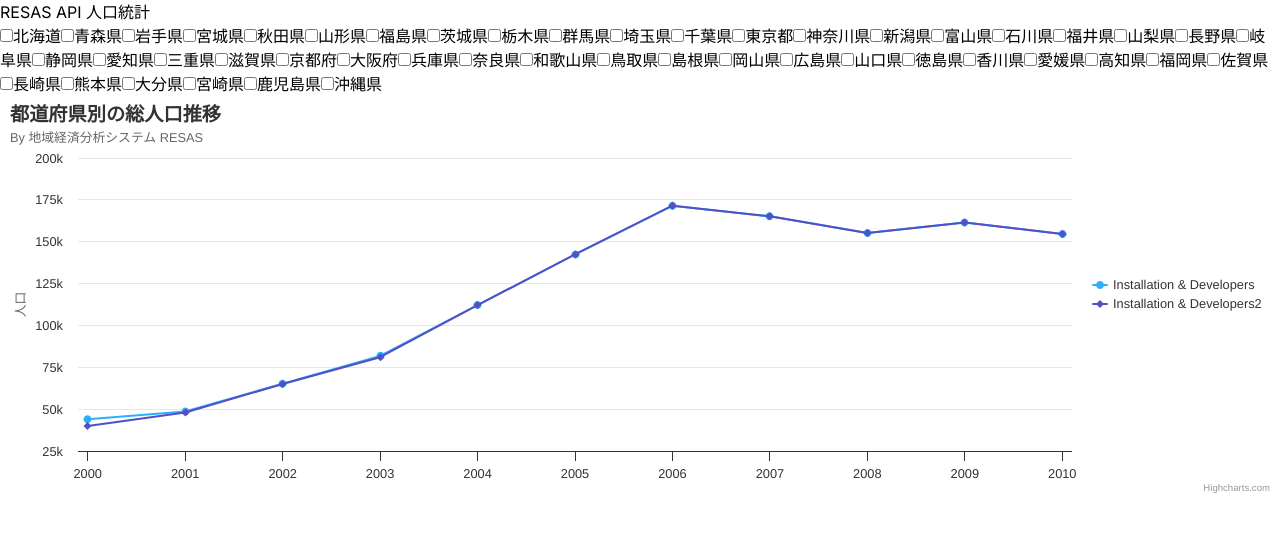
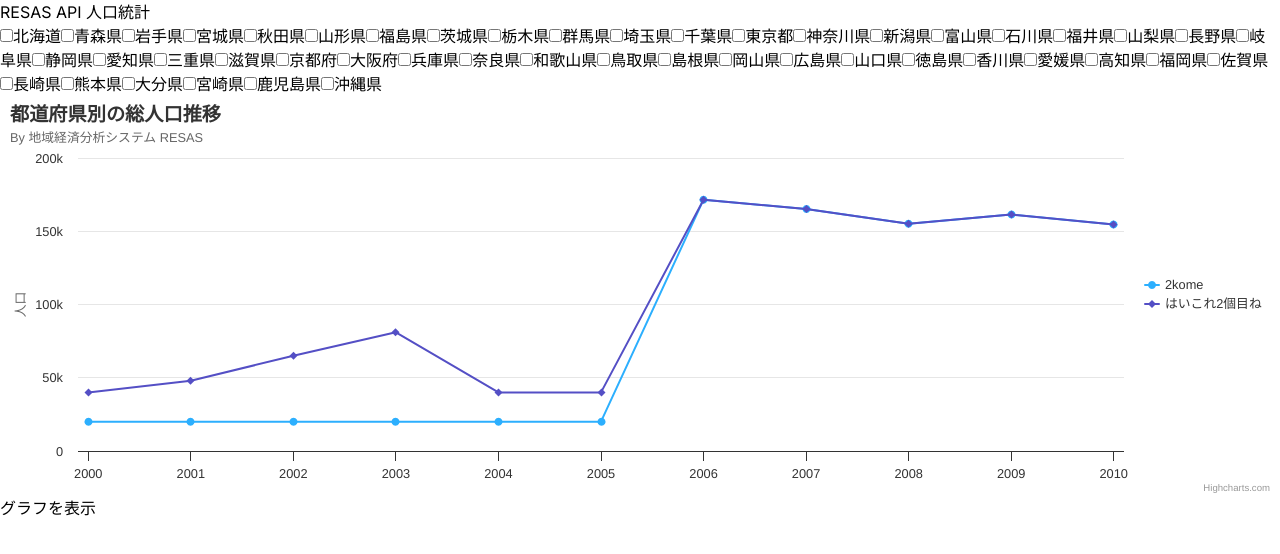
Before and after one commit to Exerea/TrendGrapfSPA_NextJS, a Next.js app in the folder trendgraph/: page / in a window 1280 px wide. Shown: the top 554 px of the page. Built offline with nearby package versions, Linux system fonts and the light colour scheme.

Commit message:
feat:Graphフォームを可変に変更

```diff
--- a/trendgraph/package.json
+++ b/trendgraph/package.json
@@ -13,6 +13,7 @@
   },
   "dependencies": {
     "highcharts": "^11.2.0",
+    "highcharts-react-official": "^3.2.1",
     "next": "14.0.4",
     "react": "^18",
     "react-dom": "^18",
--- a/trendgraph/src/app/components/GraphForm.tsx
+++ b/trendgraph/src/app/components/GraphForm.tsx
@@ -1,33 +1,16 @@
 'use client'
-import React, { useEffect } from 'react'
-import Highcharts, { ChartCallbackFunction, SeriesOptionsType, Options } from "highcharts"
+import React from 'react'
+import Highcharts, { SeriesOptionsType, Options } from "highcharts"
+import HighchartsReact, { HighchartsReactProps } from 'highcharts-react-official';
 
-/**
- * 仮データ
- */
-const values: SeriesOptionsType[] = [
-  {
-    name: 'Installation & Developers',
-    data: [43934, 48656, 65165, 81827, 112143, 142383, 171533, 165174, 155157, 161454, 154610],
-    type: 'line'
-  },
-  {
-    name: 'Installation & Developers2',
-    data: [40000, 48000, 65000, 81000, 112143, 142383, 171533, 165174, 155157, 161454, 154610],
-    type: 'line'
-  },
-];
+
 /**
  * ChartOptionを構築する
  * @param targetID 反映先要素ID
  * @returns 構築済Chartオプション
  */
-function createOptions(targetID: string): Options {
+function createOptions(values: SeriesOptionsType[]): Options {
   return {
-    chart: {
-      renderTo: targetID // ターゲット要素を指定
-    },
-
     title: {
       text: '都道府県別の総人口推移',
       align: 'left'
@@ -86,36 +69,15 @@ function createOptions(targetID: string): Options {
 }
 
 /**
- * Chartの構築
- * @param targetID 構築先要素ID
- */
-function createChart(targetID: string) {
-
-  //Chart Option構築
-  const options: Options = createOptions(targetID);
-
-  //作成後のコールバック 何もしない
-  const callback: ChartCallbackFunction = () => { };
-
-  //create Chart
-  Highcharts.chart(options, callback);
-}
-
-
-/**
  * Graphフォーム
  * {@link SelectionForm}のチェックボックスのtoggle状況で再レンダーする
  * @returns 構築済みフォーム
- */
-function GraphForm() {
+*/
+function GraphForm({ values }: { values: SeriesOptionsType[] }) {
 
-  useEffect(() => {
-    createChart('chart-container');
-  }, []);
+  const options: Options = createOptions(values);
 
-  return (
-    <div id="chart-container"></div>
-  )
+  return <HighchartsReact highcharts={Highcharts} options={options} />;
 }
 
 export default GraphForm
--- a/trendgraph/src/app/page.tsx
+++ b/trendgraph/src/app/page.tsx
@@ -1,7 +1,10 @@
+"use client"
+
 import TitleHeader from "./components/TitleHeader";
 import SelectionForm from "./components/SelectionForm";
 import GraphForm from "./components/GraphForm";
-import React from "react";
+import React, { useEffect, useState } from "react";
+import { SeriesOptionsType } from "highcharts";
 
 const pres = {
   "message": null,
@@ -151,11 +154,55 @@ const pres = {
 
 function Page() {
 
+
+  /**
+ * 仮データ
+ */
+  const values: SeriesOptionsType[] = [
+    {
+      name: 'Installation & Developers',
+      data: [43934, 48656, 65165, 81827, 112143, 142383, 171533, 165174, 155157, 161454, 154610],
+      type: 'line'
+    },
+    {
+      name: 'Installation & Developers2',
+      data: [40000, 48000, 65000, 81000, 112143, 142383, 171533, 165174, 155157, 161454, 154610],
+      type: 'line'
+    },
+  ];
+  const values2: SeriesOptionsType[] = [
+    {
+      name: '2kome',
+      data: [20000, 20000, 20000, 20000, 20000, 20000, 171533, 165174, 155157, 161454, 154610],
+      type: 'line'
+    },
+    {
+      name: 'はいこれ2個目ね',
+      data: [40000, 48000, 65000, 81000, 40000, 40000, 171533, 165174, 155157, 161454, 154610],
+      type: 'line'
+    },
+  ];
+
+
+
+  const [value, setValue] = useState(values);
+  const [bool, setBool] = useState(false);
+
+  useEffect(() => {
+    setValue(bool ? values : values2);
+  }, [bool]);
+
+
+  const toggle = () => {
+    setBool(!bool);
+  };
+
   const tsx = (
     <main>
       <TitleHeader></TitleHeader>
       <SelectionForm prefParams={pres.result}></SelectionForm>
-      <GraphForm></GraphForm>
+      <GraphForm values={value} ></GraphForm>
+      <button onClick={toggle}>グラフを表示</button>
     </main>
   );
 
```
Also changed, not shown: 1 other file (tests, documents, lock files or other folders).
